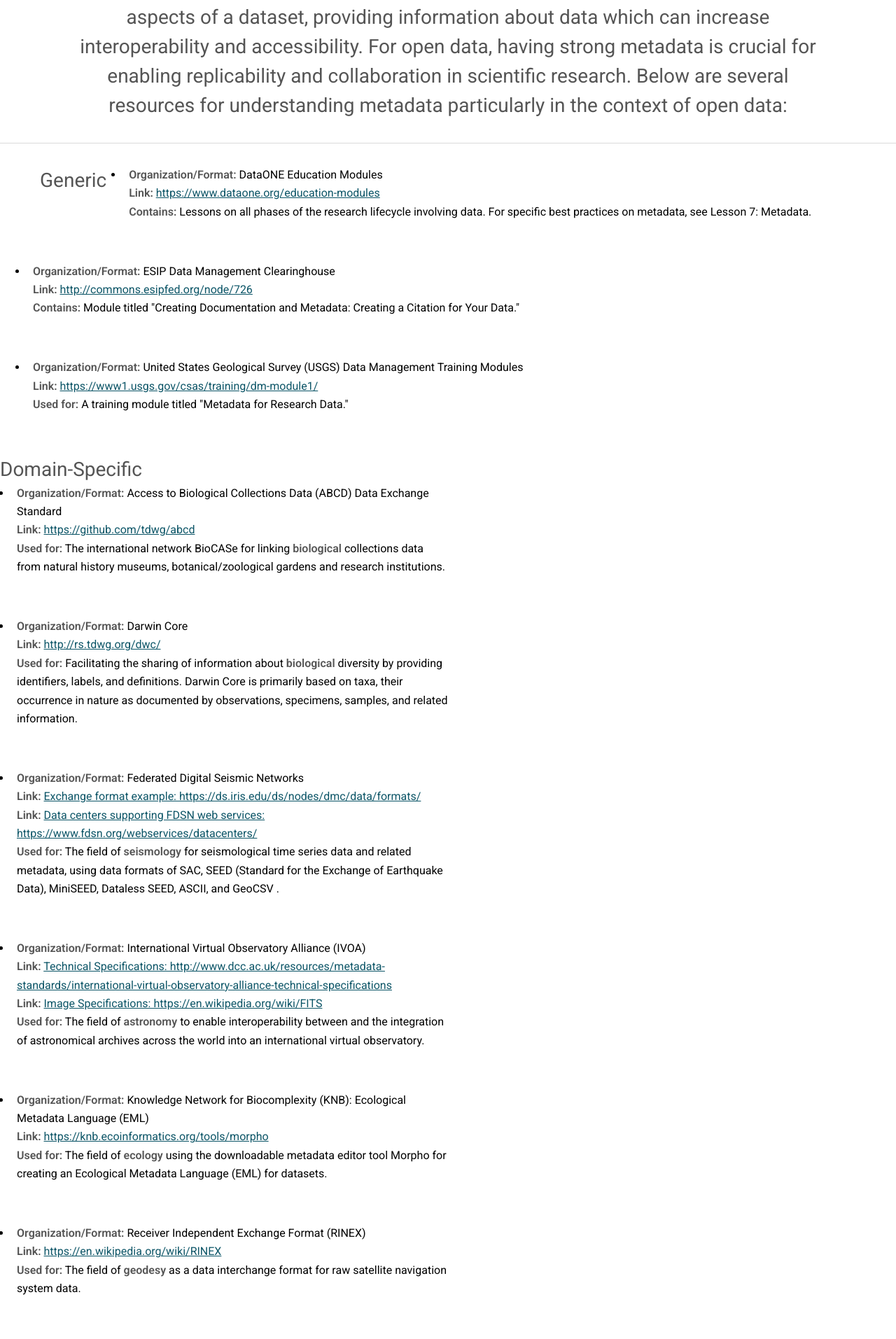
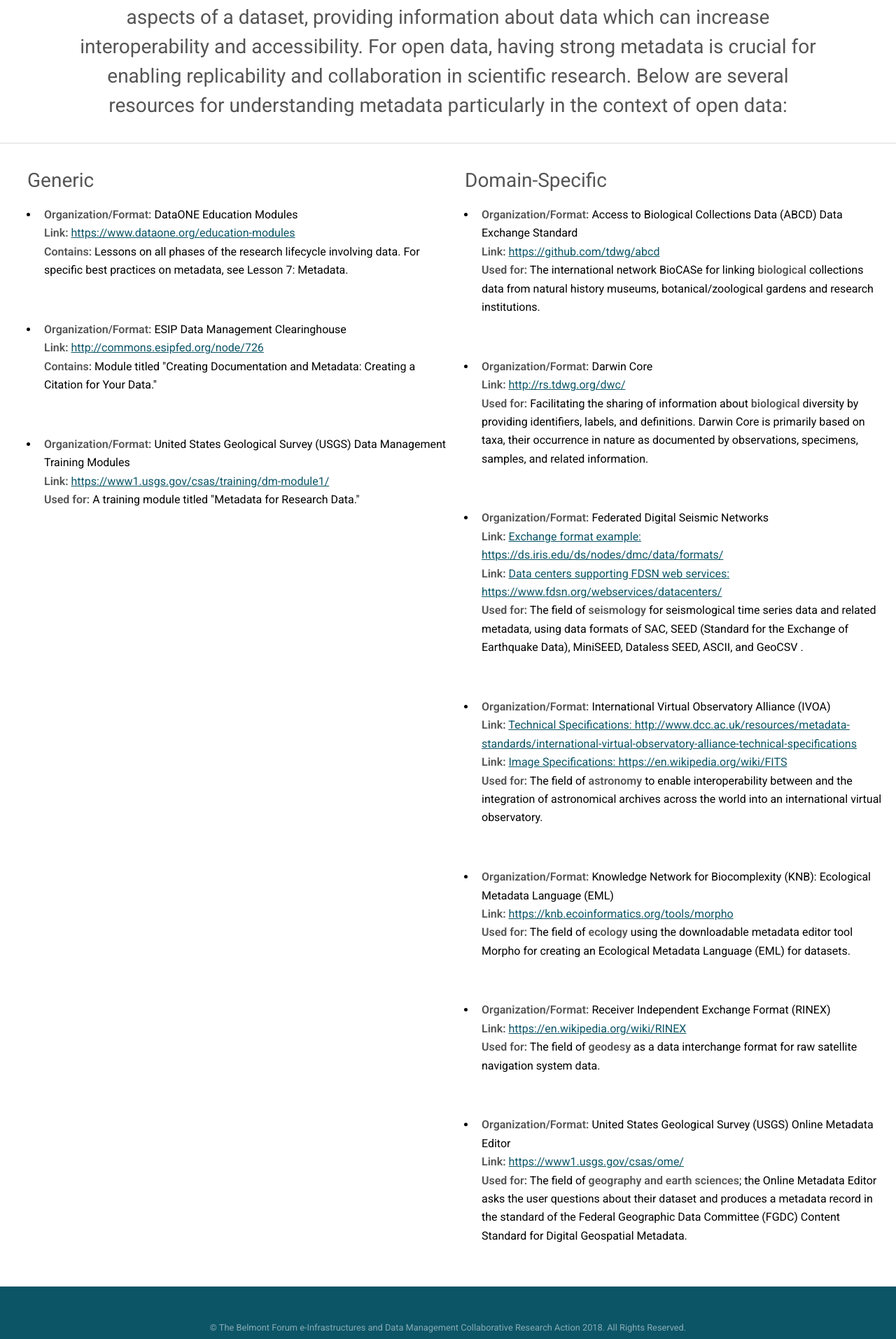
Before and after one commit to bfe-inf/toolkit, a Jekyll site: the page built from bp&s-metadata.html, in a window 1280 px wide. Shown: the part 408-2321 px from the top of the page at 70% size. Built offline with Jekyll 4.4.1, drawn with Linux system fonts in a browser that asks for light colours.

Commit message:
Update bp&s-metadata.html

```diff
--- a/bp&s-metadata.html
+++ b/bp&s-metadata.html
@@ -60,11 +60,11 @@
 			</section>
 			<hr>
 		<!-- Content -->
-			<div class="row" style="margin-left: 15px; margin-right: 15px;>
+			<div class="row" style="margin-left: 15px; margin-right: 15px;">
 				<div class="6u 12u$(small)">
 					<h3>Generic</h3>
 					<ul>
-	     					<li> <strong>Organization/Format:</strong> DataONE Education Modules  <br/>
+	     					<li style="padding-top: 15px;"> <strong>Organization/Format:</strong> DataONE Education Modules  <br/>
              	   				<strong>Link:</strong> <a href="https://www.dataone.org/education-modules" target="_blank">https://www.dataone.org/education-modules</a><br/>
 		   				<strong>Contains:</strong> Lessons on all phases of the research lifecycle involving data. For specific best practices on metadata, see Lesson 7: Metadata.</li><br/>
       						</ul>
@@ -82,7 +82,7 @@
 				<div class="6u$ 12u$(small)">
 					<h3>Domain-Specific</h3>
 					<ul>
-	     					<li> <strong>Organization/Format:</strong> Access to Biological Collections Data (ABCD) Data Exchange Standard <br/>
+	     					<li style="padding-top: 15px;"> <strong>Organization/Format:</strong> Access to Biological Collections Data (ABCD) Data Exchange Standard <br/>
              	   				<strong>Link:</strong> <a href="https://github.com/tdwg/abcd" target="_blank">https://github.com/tdwg/abcd</a><br/>
 		   				<strong>Used for:</strong> The international network BioCASe for linking <strong>biological</strong> collections data from natural history museums, botanical/zoological gardens and research institutions.</li><br/>
       					</ul>
```
